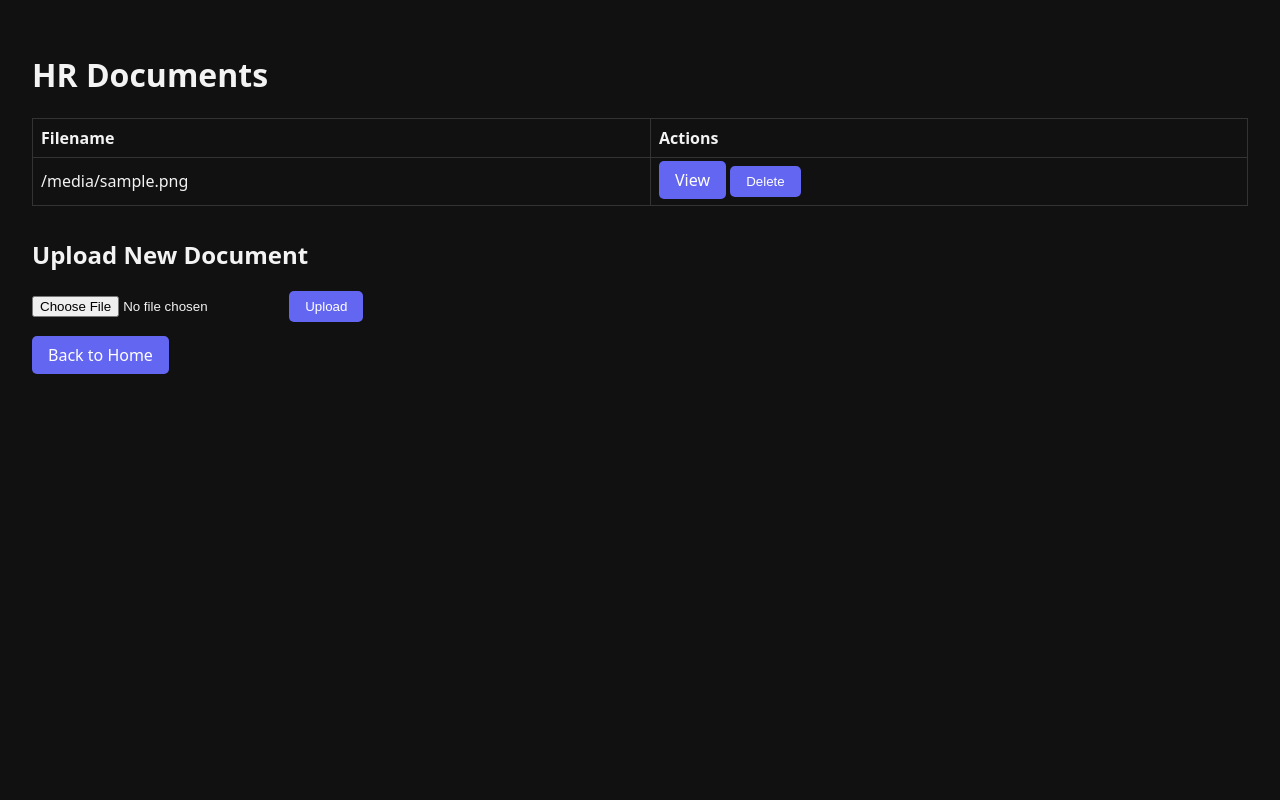
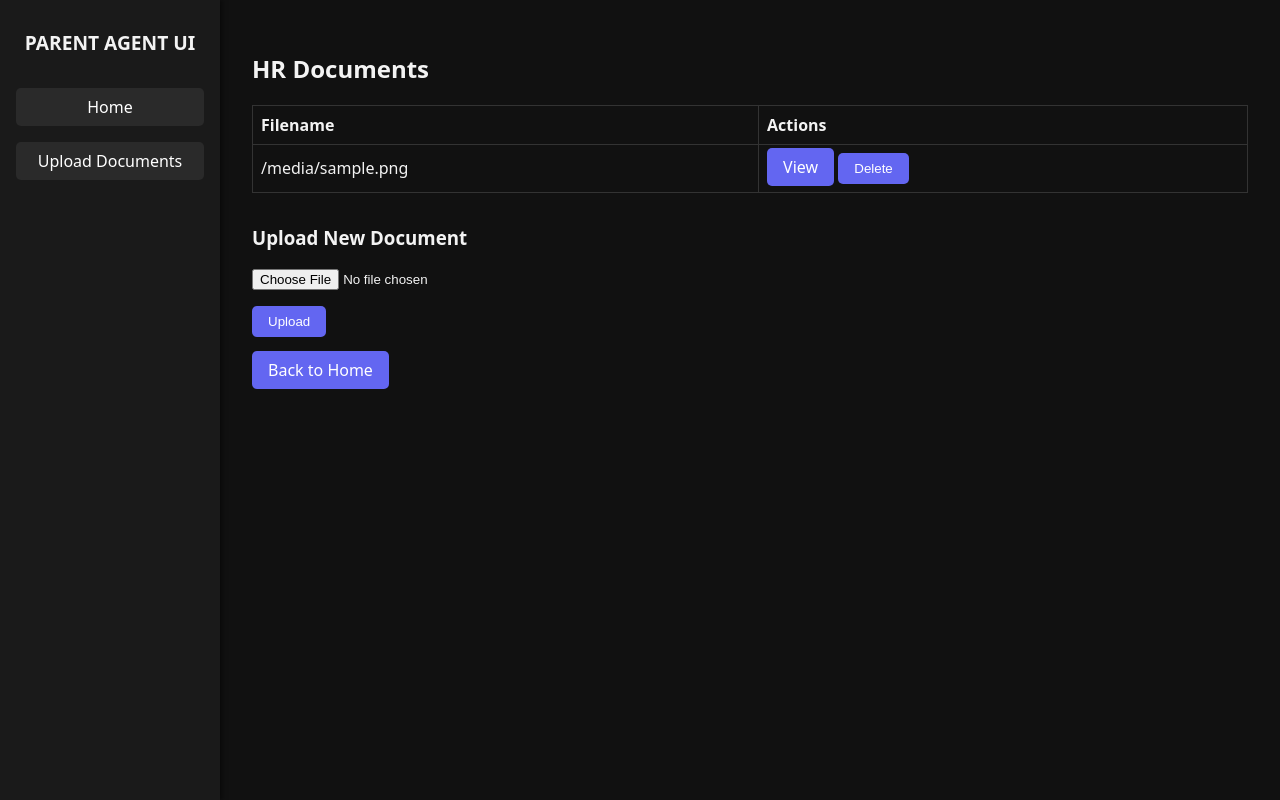
Before and after one commit to lfpmeloni/agno-playground, a Flask app: template frontend/templates/documents.html in a window 1280 px wide. Run offline with Flask 2, Linux system fonts and the light colour scheme; the template is opened without the code that fills it: most values are stand-ins (such as "Sample title", 1, 10 or a date in 2020).

Commit message:
testing documents interface

```diff
--- a/frontend/app.py
+++ b/frontend/app.py
@@ -33,8 +33,9 @@ jobs_meta = {}  # maps job_id to metadata (e.g. {"agent": "marketing_team"})
 active_jobs_by_agent = {}
 running_jobs = set()
 
-# Define HR docs folder; adjust this if your project structure is different.
-HR_DOCS_DIR = os.path.join(os.path.dirname(__file__), 'hr_docs')
+# Set HR_DOCS_DIR to the actual hr_docs folder.
+# If app.py is in "playground/frontend", then go up one level and then into hr_docs.
+HR_DOCS_DIR = os.path.abspath(os.path.join(os.path.dirname(__file__), '..', 'hr_docs'))
 if not os.path.exists(HR_DOCS_DIR):
     os.makedirs(HR_DOCS_DIR)
 
--- a/frontend/templates/documents.html
+++ b/frontend/templates/documents.html
@@ -4,15 +4,49 @@
   <meta charset="UTF-8" />
   <title>HR Documents</title>
   <style>
+    /* Ensure consistent box-sizing */
+    *, *:before, *:after {
+      box-sizing: border-box;
+    }
     body {
       margin: 0;
-      padding: 0;
       font-family: system-ui, sans-serif;
       background-color: #111;
       color: #f3f3f3;
+      display: flex;
+      height: 100vh;
+      overflow: hidden;
     }
-    .container {
+    .sidebar {
+      width: 220px;
+      background-color: #1a1a1a;
+      padding: 1rem;
+      box-shadow: 2px 0 5px rgba(0,0,0,0.5);
+      display: flex;
+      flex-direction: column;
+      align-items: center;
+    }
+    .sidebar h1 {
+      font-size: 1.2rem;
+      margin-bottom: 2rem;
+      text-align: center;
+    }
+    .sidebar a.button {
+      margin-bottom: 1rem;
+      background-color: #2a2a2a;
+      color: white;
+      border: none;
+      border-radius: 5px;
+      padding: 0.5rem;
+      width: 100%;
+      text-align: center;
+      text-decoration: none;
+      display: block;
+    }
+    .main {
+      flex: 1;
       padding: 2rem;
+      overflow-y: auto;
     }
     table {
       width: 100%;
@@ -38,11 +72,20 @@
     form {
       margin: 0;
     }
+    .upload-form input[type="file"] {
+      margin-bottom: 1rem;
+      display: block;
+    }
   </style>
 </head>
 <body>
-  <div class="container">
-    <h1>HR Documents</h1>
+  <div class="sidebar">
+    <h1>PARENT AGENT UI</h1>
+    <a href="/" class="button">Home</a>
+    <a href="/documents" class="button">Upload Documents</a>
+  </div>
+  <div class="main">
+    <h2>HR Documents</h2>
     {% if error %}
       <p style="color: red;">{{ error }}</p>
     {% endif %}
@@ -67,8 +110,8 @@
         {% endfor %}
       </tbody>
     </table>
-    <h2>Upload New Document</h2>
-    <form action="{{ url_for('documents') }}" method="post" enctype="multipart/form-data">
+    <h3>Upload New Document</h3>
+    <form action="{{ url_for('documents') }}" method="post" enctype="multipart/form-data" class="upload-form">
       <input type="file" name="file" accept=".txt" required>
       <button type="submit">Upload</button>
     </form>
```
